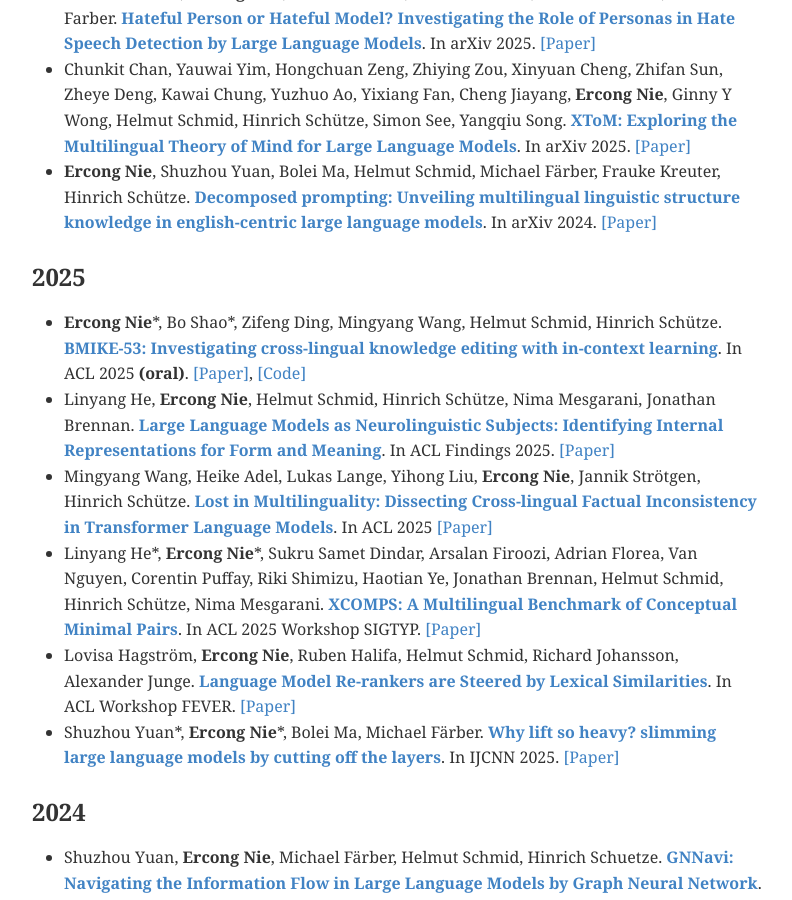
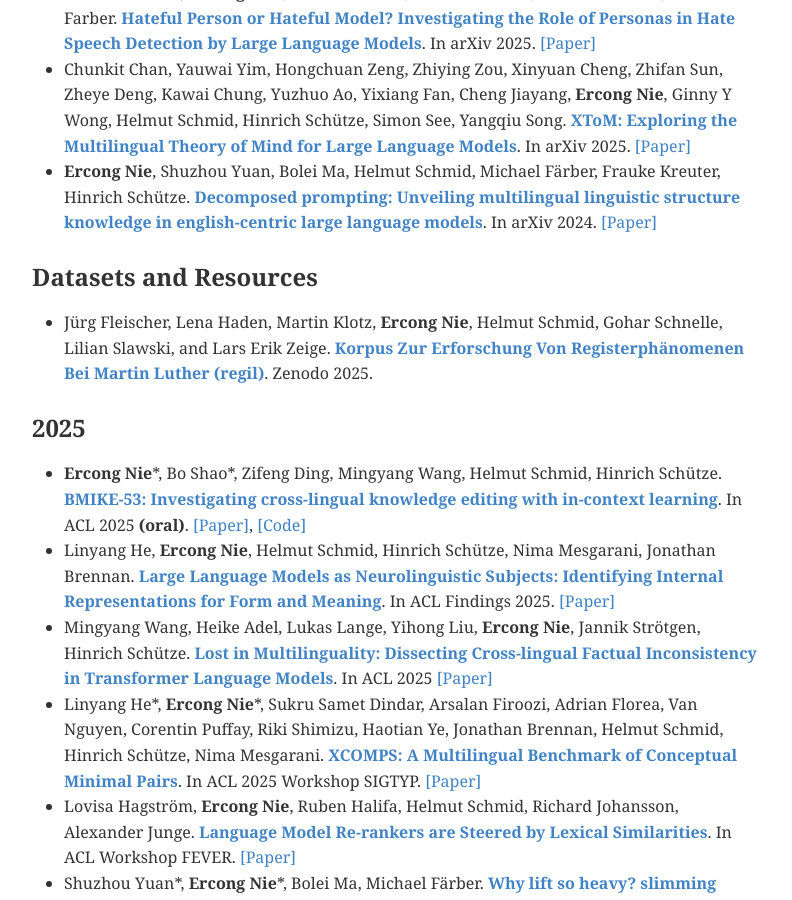
Before and after one commit to ercong21/ercong21.github.io, a Jekyll site: the page built from pages/publications.md, in a window 1280 px wide and 900 px high, scrolled down 572 px. Shown: the whole window, without its empty margins (118-910 px from the left). Built offline with Jekyll 4.4.1, drawn with Linux system fonts in a browser that asks for light colours.

Commit message:
update dataset

```diff
--- a/pages/publications.md
+++ b/pages/publications.md
@@ -13,6 +13,9 @@ permalink: /publications/
 - Shuzhou Yuan*, **Ercong Nie**\*, Mario Tawfelis, Helmut Schmid, Hinrich Schütze, Michael Farber. [**Hateful Person or Hateful Model? Investigating the Role of Personas in Hate Speech Detection by Large Language Models**](https://arxiv.org/pdf/2506.08593). In arXiv 2025. [[Paper]](https://arxiv.org/pdf/2506.08593)
 - Chunkit Chan, Yauwai Yim, Hongchuan Zeng, Zhiying Zou, Xinyuan Cheng, Zhifan Sun, Zheye Deng, Kawai Chung, Yuzhuo Ao, Yixiang Fan, Cheng Jiayang, **Ercong Nie**, Ginny Y Wong, Helmut Schmid, Hinrich Schütze, Simon See, Yangqiu Song. [**XToM: Exploring the Multilingual Theory of Mind for Large Language Models**](https://arxiv.org/pdf/2506.02461). In arXiv 2025. [[Paper]](https://arxiv.org/pdf/2506.02461)
 - **Ercong Nie**, Shuzhou Yuan, Bolei Ma, Helmut Schmid, Michael Färber, Frauke Kreuter, Hinrich Schütze. [**Decomposed prompting: Unveiling multilingual linguistic structure knowledge in english-centric large language models**](https://arxiv.org/pdf/2402.18397). In arXiv 2024. [[Paper]](https://arxiv.org/pdf/2402.18397)
+
+### Datasets and Resources
+- Jürg Fleischer, Lena Haden, Martin Klotz, **Ercong Nie**, Helmut Schmid, Gohar Schnelle, Lilian Slawski, and Lars Erik Zeige. [**Korpus Zur Erforschung Von Registerphänomenen Bei Martin Luther (regil)**](https://doi.org/10.5281/zenodo.14702151). Zenodo 2025.
 
 ### 2025
 - **Ercong Nie**\*, Bo Shao\*, Zifeng Ding, Mingyang Wang, Helmut Schmid, Hinrich Schütze. [**BMIKE-53: Investigating cross-lingual knowledge editing with in-context learning**](https://arxiv.org/pdf/2406.17764). In ACL 2025 **(oral)**. [[Paper]](https://arxiv.org/pdf/2406.17764), [[Code]](https://github.com/ercong21/MultiKnow/)
```
